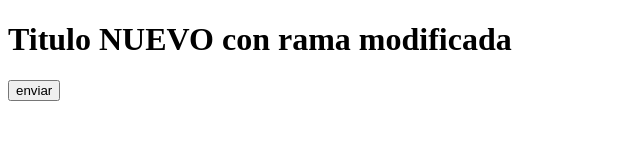
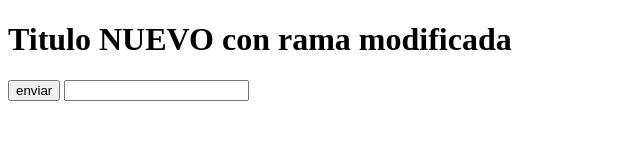
Before and after one commit to wilo0510/HelloWorldGit, a plain HTML site: page index.html in a window 1280 px wide. Shown: the whole page, without its empty margins (0-640 px from the left). Drawn offline with Linux system fonts and the light colour scheme.

Commit message:
agregado nombre

```diff
--- a/index.html
+++ b/index.html
@@ -10,6 +10,7 @@
     <h1>Titulo NUEVO con rama modificada</h1>
     <form action="#">
         <input type="button" value="enviar">
+        <input type="text" name="primerNombre" id="name">
     </form>
 
 </body>
```
